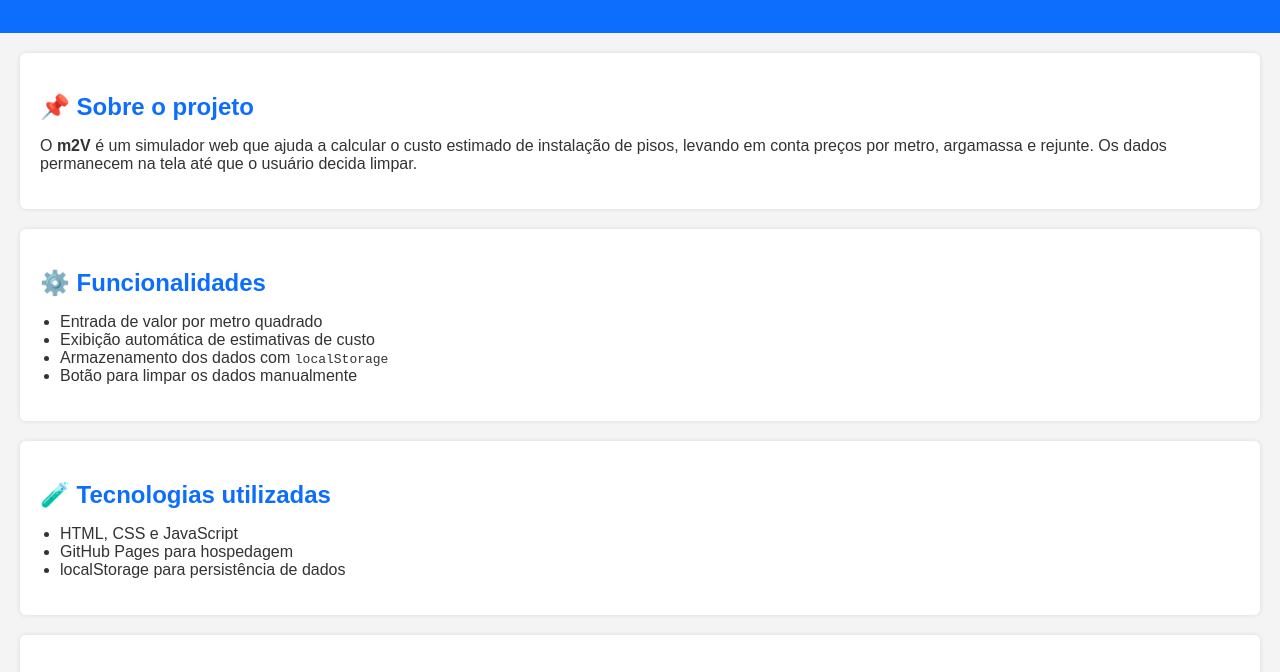
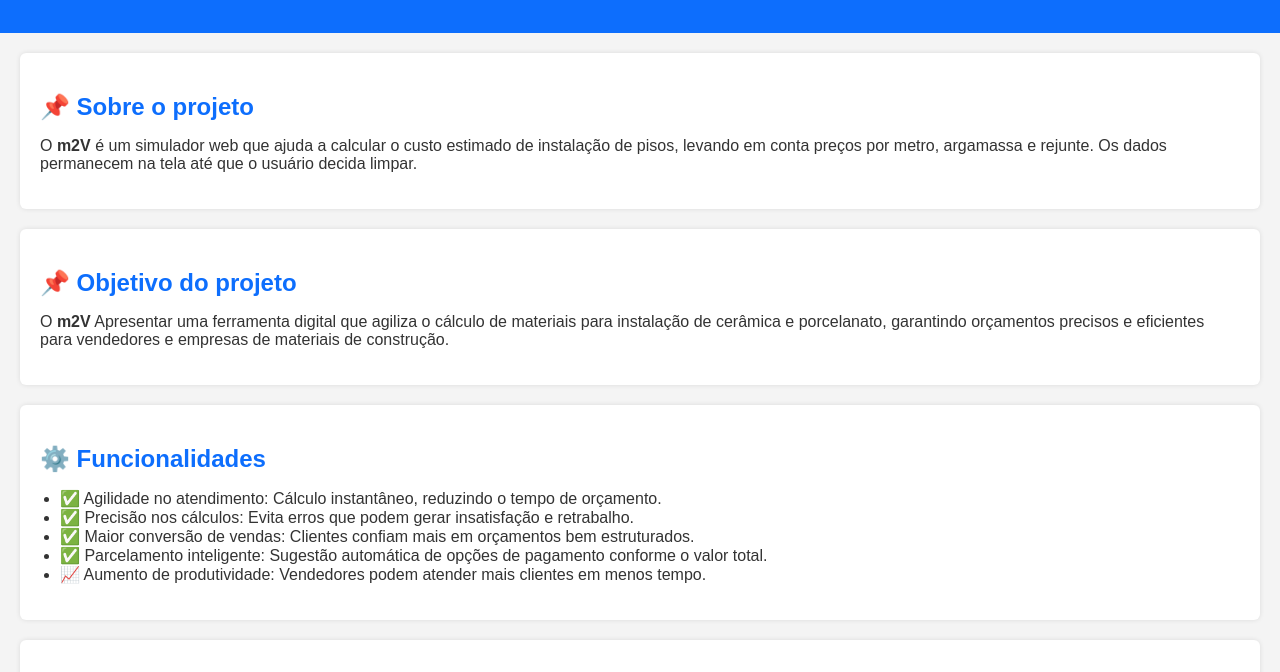
Before and after one commit to UssSenniN/KaveX.io, a plain HTML site: page index.html in a window 1280 px wide. Shown: the part 122-794 px from the top of the page. Drawn offline with Linux system fonts and the light colour scheme.

Commit message:
Update index.html

```diff
--- a/index.html
+++ b/index.html
@@ -53,13 +53,21 @@
     <p>O <strong>m2V</strong> é um simulador web que ajuda a calcular o custo estimado de instalação de pisos, levando em conta preços por metro, argamassa e rejunte. Os dados permanecem na tela até que o usuário decida limpar.</p>
   </section>
 
+  <section id="Objetivo">
+    <h2>📌 Objetivo do projeto</h2>
+    <p>O <strong>m2V</strong> Apresentar uma ferramenta digital que agiliza o cálculo de materiais para instalação de cerâmica e porcelanato,
+garantindo orçamentos precisos e eficientes para vendedores e empresas de materiais de construção.</p>
+  </section>
+
   <section id="funcionalidades">
     <h2>⚙️ Funcionalidades</h2>
     <ul>
-      <li>Entrada de valor por metro quadrado</li>
-      <li>Exibição automática de estimativas de custo</li>
-      <li>Armazenamento dos dados com <code>localStorage</code></li>
-      <li>Botão para limpar os dados manualmente</li>
+      <li>✅ Agilidade no atendimento: Cálculo instantâneo, reduzindo o tempo de orçamento.</li>
+      <li>✅ Precisão nos cálculos: Evita erros que podem gerar insatisfação e retrabalho.</li>
+      <li>✅ Maior conversão de vendas: Clientes confiam mais em orçamentos bem estruturados.</li>
+      <li>✅ Parcelamento inteligente: Sugestão automática de opções de pagamento conforme o valor total.</li>
+      <li>📈 Aumento de produtividade: Vendedores podem atender mais clientes em menos tempo.
+</li>
     </ul>
   </section>
 
@@ -68,7 +76,6 @@
     <ul>
       <li>HTML, CSS e JavaScript</li>
       <li>GitHub Pages para hospedagem</li>
-      <li>localStorage para persistência de dados</li>
     </ul>
   </section>
 
```
